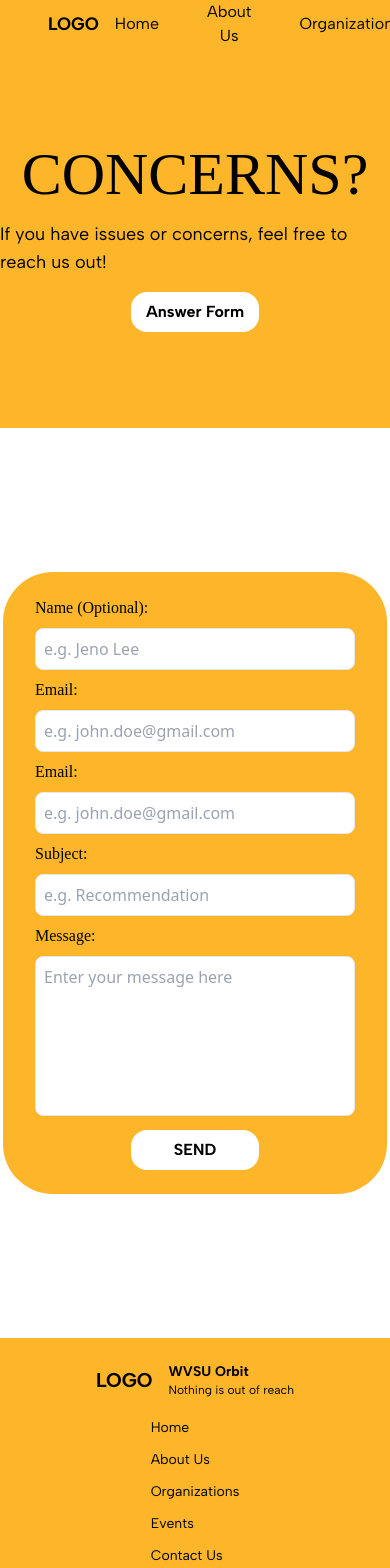
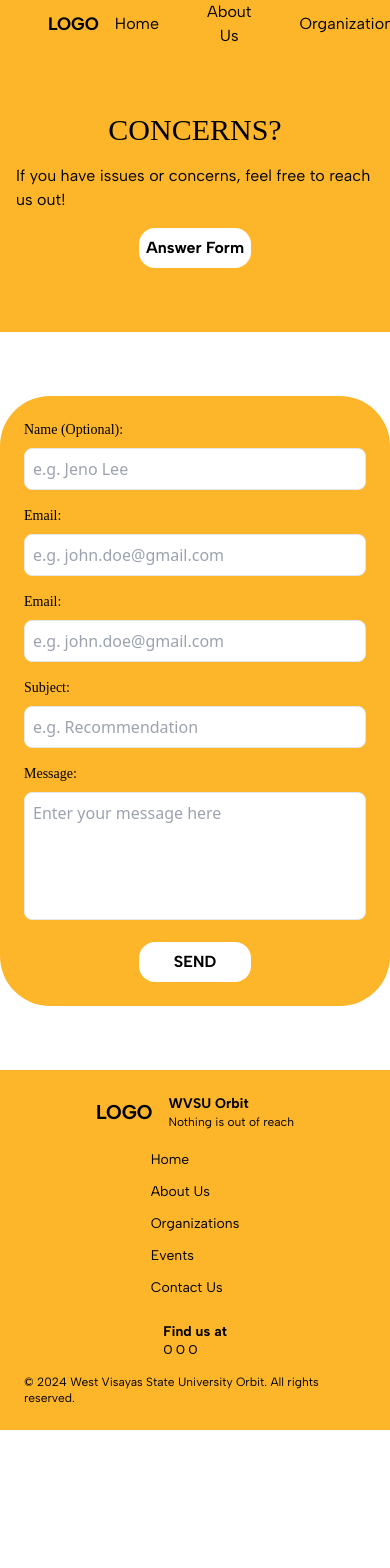
Before and after one commit to computerscience-person/Group2_WVSU-Orbit, a React (Vite) app in the folder frontend/: page /contact in a window 390 px wide. Shown: the top 1568 px of the page. After the commit the page ends 1430 px from the top, so only its background shows below. Built offline with nearby package versions, Linux system fonts and the light colour scheme; a web font is replaced by a local one.

Commit message:
Made footer and contacts page dynamic

```diff
--- a/frontend/src/components/Footer.tsx
+++ b/frontend/src/components/Footer.tsx
@@ -1,4 +1,12 @@
 import { Link } from "react-router-dom";
+
+const navPages = [
+  { name: "Home", path: "/" },
+  { name: "About Us", path: "/about" },
+  { name: "Organizations", path: "/orgs" },
+  { name: "Events", path: "/events" },
+  { name: "Contact Us", path: "/contact" },
+];
 
 const Footer = () => {
   return (
@@ -18,50 +26,16 @@ const Footer = () => {
 
         <div className="flex flex-col sm:flex-row justify-center items-center">
           <div className="flex flex-col justify-start items-start mr-0 sm:mr-8 mb-4 sm:mb-0">
+            {navPages.map((page) => (
               <button className="mb-2">
                 <Link
-                to="/"
+                  to={page.path}
                   className="font-content text-sm sm:text-base hover:underline"
                 >
-                Home
+                  {page.name}
                 </Link>
               </button>
-
-            <button className="mb-2">
-              <Link
-                to="/about"
-                className="font-content text-sm sm:text-base hover:underline"
-              >
-                About Us
-              </Link>
-            </button>
-
-            <button className="mb-2">
-              <Link
-                to="/orgs"
-                className="font-content text-sm sm:text-base hover:underline"
-              >
-                Organizations
-              </Link>
-            </button>
-
-            <button className="mb-2">
-              <Link
-                to="/events"
-                className="font-content text-sm sm:text-base hover:underline"
-              >
-                Events
-              </Link>
-            </button>
-
-            <button className="mb-2">
-              <Link
-                to="/contact"
-                className="font-content text-sm sm:text-base hover:underline"
-              >
-                Contact Us
-              </Link>
-            </button>
+            ))}
           </div>
 
           <div className="flex flex-col sm:ml-8">
--- a/frontend/src/pages/ContactsUs.tsx
+++ b/frontend/src/pages/ContactsUs.tsx
@@ -1,70 +1,72 @@
-import React from "npm:react";
+import React from "react";
 import Nav from "../components/Nav";
 import Footer from "../components/Footer";
+
 const ContactsUs = () => {
   return (
     <div className="bg-sunshine h-full flex flex-col min-h-screen">
       <Nav />
-      <div className="flex flex-col justify-center items-center h-fit space-y-4 my-24 mx-">
-        <h1 className="font-leader text-6xl">CONCERNS?</h1>
-        <p className="font-content text-lg">
+      <div className="flex flex-col justify-center items-center space-y-4 my-16 sm:my-24 mx-4 sm:mx-8">
+        <h1 className="font-leader text-3xl sm:text-5xl md:text-6xl">
+          CONCERNS?
+        </h1>
+        <p className="font-content text-base sm:text-lg md:text-xl">
           If you have issues or concerns, feel free to reach us out!
         </p>
-        <button className="bg-white font-content font-bold w-32 h-10 rounded-2xl">
+        <button className="bg-white font-content font-bold w-28 sm:w-32 h-10 rounded-2xl">
           Answer Form
         </button>
       </div>
 
-      {/* to be fixed */}
+      {/* Contact Form Section */}
       <div className="bg-white flex justify-center items-center">
-        {/* CONTACT FORM */}
-        <div className="bg-sunshine w-fit py-6 px-8 h-auto justify-start rounded-[50px] space-y-2 my-36">
+        <div className="bg-sunshine w-full sm:w-auto py-6 px-6 sm:px-8 h-auto justify-start rounded-[50px] space-y-4 sm:space-y-6 my-16 sm:my-36">
           <div>
-            <p className="font-leader">Name (Optional):</p>
+            <p className="font-leader text-sm sm:text-base">Name (Optional):</p>
             <input
               type="text"
               placeholder="e.g. Jeno Lee"
-              className="mt-2 p-2 border rounded-lg w-80 "
+              className="mt-2 p-2 border rounded-lg w-full sm:w-80"
             />
           </div>
 
           <div>
-            <p className="font-leader">Email:</p>
+            <p className="font-leader text-sm sm:text-base">Email:</p>
             <input
               type="text"
               placeholder="e.g. john.doe@gmail.com"
-              className="mt-2 p-2 border rounded-lg w-80 "
+              className="mt-2 p-2 border rounded-lg w-full sm:w-80"
             />
           </div>
 
           <div>
-            <p className="font-leader">Email:</p>
+            <p className="font-leader text-sm sm:text-base">Email:</p>
             <input
               type="text"
               placeholder="e.g. john.doe@gmail.com"
-              className="mt-2 p-2 border rounded-lg w-80 "
+              className="mt-2 p-2 border rounded-lg w-full sm:w-80"
             />
           </div>
 
           <div>
-            <p className="font-leader">Subject:</p>
+            <p className="font-leader text-sm sm:text-base">Subject:</p>
             <input
               type="text"
               placeholder="e.g. Recommendation"
-              className="mt-2 p-2 border rounded-lg w-80 "
+              className="mt-2 p-2 border rounded-lg w-full sm:w-80"
             />
           </div>
 
           <div>
-            <p className="font-leader">Message:</p>
+            <p className="font-leader text-sm sm:text-base">Message:</p>
             <textarea
-              className="mt-2 p-2 border rounded-lg w-80 h-40 resize-none"
+              className="mt-2 p-2 border rounded-lg w-full sm:w-80 h-32 sm:h-40 resize-none"
               placeholder="Enter your message here"
             />
           </div>
 
           <div className="flex justify-center mt-4">
-            <button className="bg-white font-content font-bold w-32 h-10 rounded-2xl">
+            <button className="bg-white font-content font-bold w-28 sm:w-32 h-10 rounded-2xl">
               SEND
             </button>
           </div>
```
Lines whose indentation alone changed are shown as unchanged.
